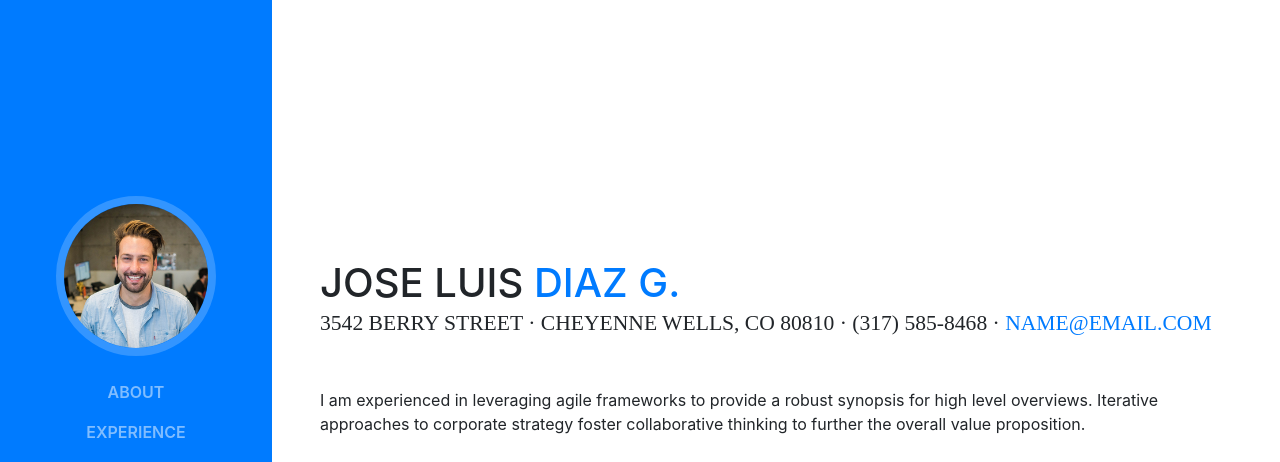
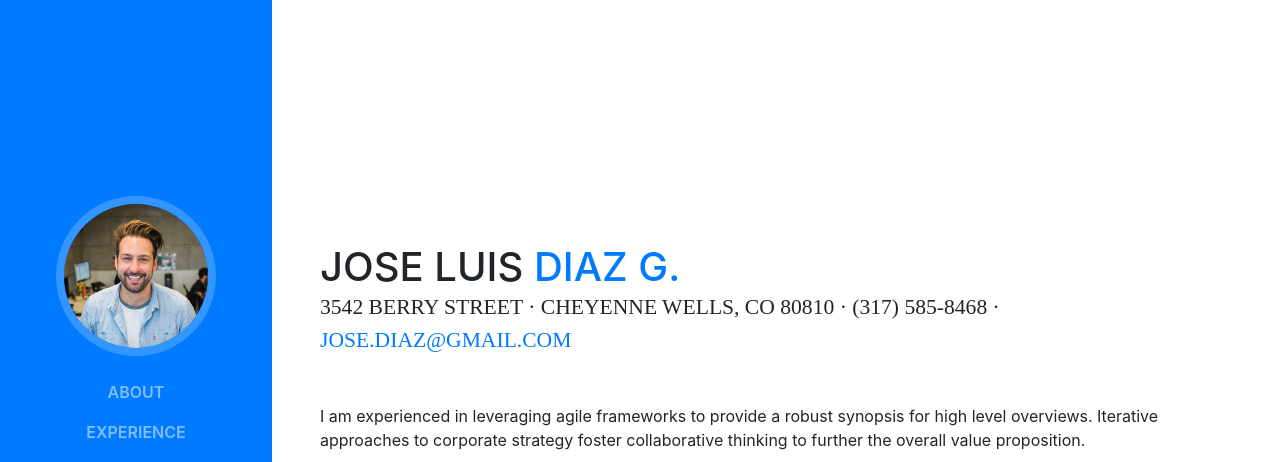
Before and after one commit to comunidadGitPrueba123/GitExample, a website with bundled scripts: page index.html in a window 1280 px wide. Shown: the top 462 px of the page. Built offline with nearby package versions, Linux system fonts and the light colour scheme; a web font is replaced by a local one.

Commit message:
cambiamos el email de la pagina

```diff
--- a/index.html
+++ b/index.html
@@ -69,7 +69,7 @@
             <span class="text-primary">DIAZ G.</span>
           </h1>
           <div class="subheading mb-5">3542 Berry Street · Cheyenne Wells, CO 80810 · (317) 585-8468 ·
-            <a href="mailto:name@email.com">name@email.com</a>
+            <a href="mailto:name@email.com">jose.diaz@gmail.com</a>
           </div>
           <p class="mb-5">I am experienced in leveraging agile frameworks to provide a robust synopsis for high level overviews. Iterative approaches to corporate strategy foster collaborative thinking to further the overall value proposition.</p>
           <ul class="list-inline list-social-icons mb-0">
```
